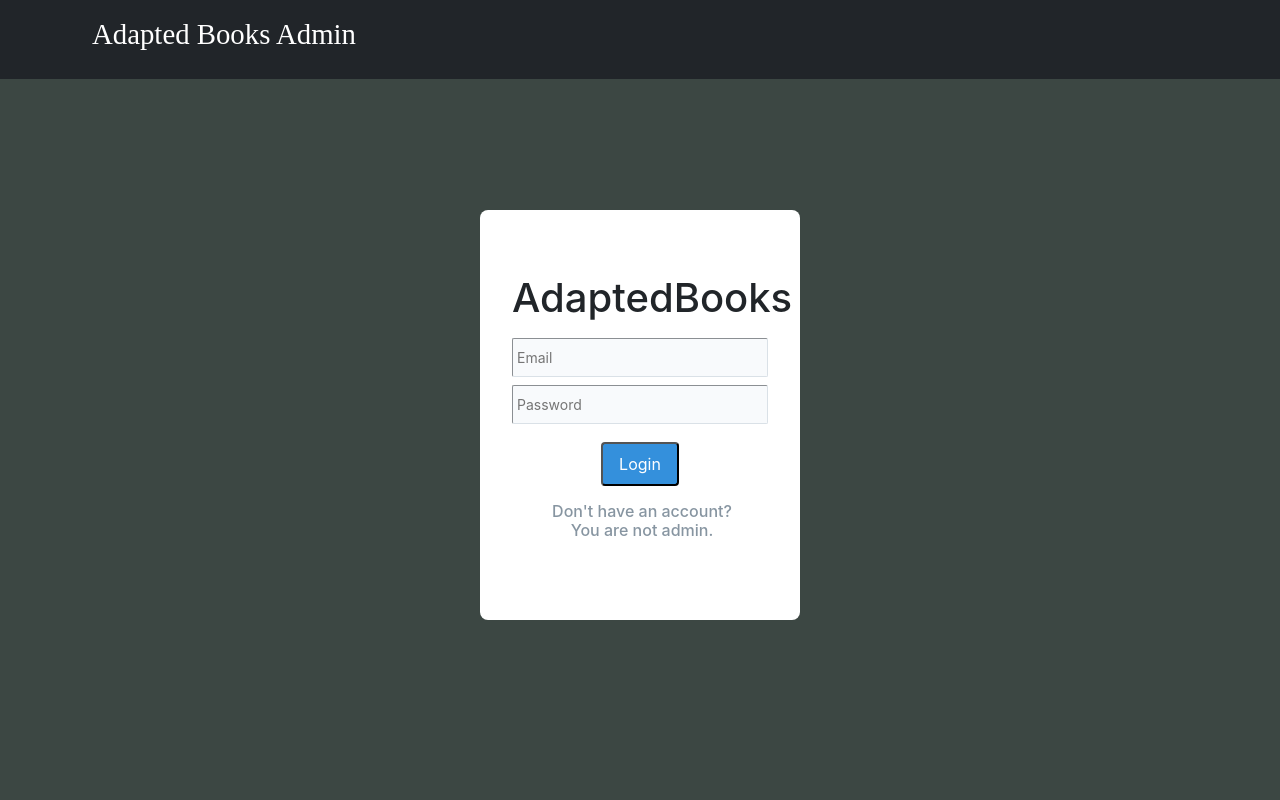
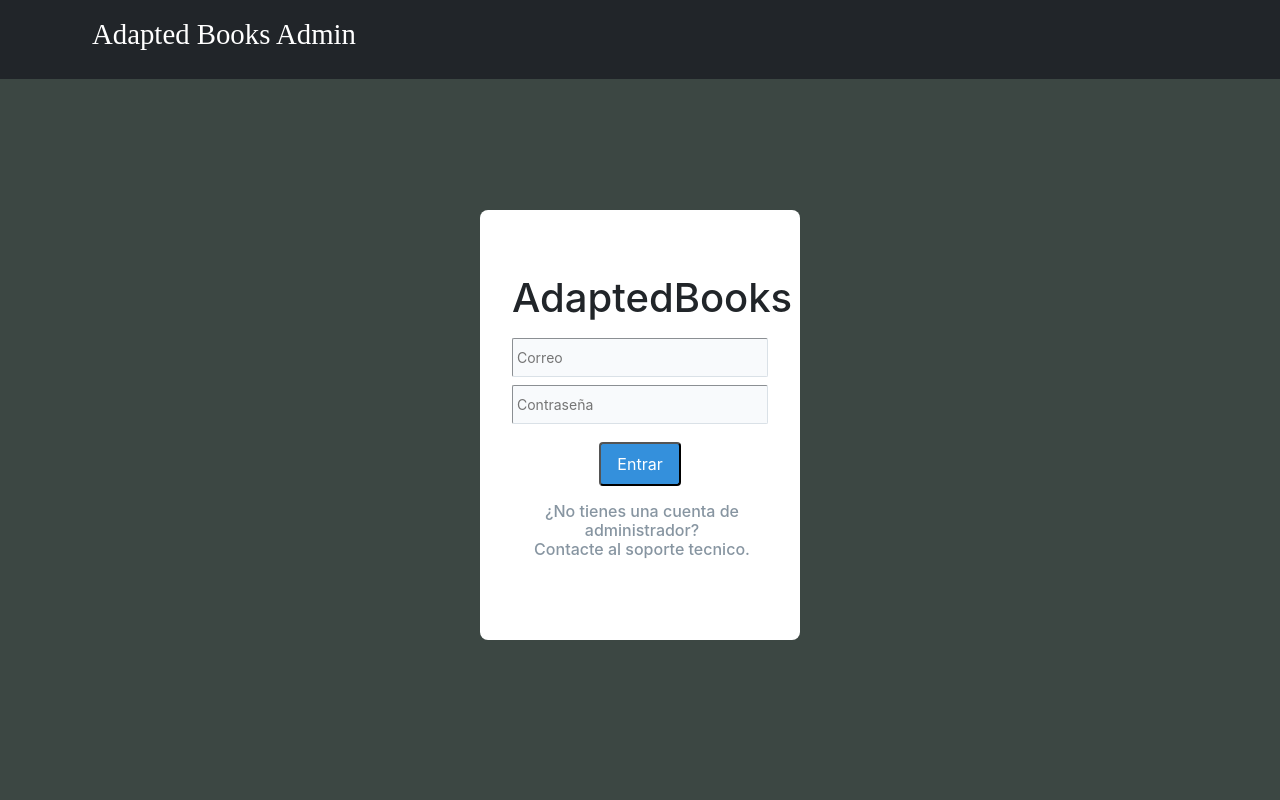
Before and after one commit to LucasMattera/Adapted-Books, a React (Create React App) app in the folder web/adbooksweb-app/: page /admin/login in a window 1280 px wide. Shown: the top 800 px of the page. Built offline with nearby package versions, Linux system fonts and the light colour scheme.

Commit message:
cambiado todo a espaniol en la pagina

```diff
--- a/web/adbooksweb-app/src/components/Admin/Admin.jsx
+++ b/web/adbooksweb-app/src/components/Admin/Admin.jsx
@@ -57,7 +57,7 @@ function Admin() {
                     onChange={e => setSearch(e.target.value)}
                     id="myInput"
                     type="text"
-                    placeholder="Search by title.."
+                    placeholder="Buscar por titulo.."
                 />
                 <button
                     type="button"
--- a/web/adbooksweb-app/src/components/Admin/AdminHomeButton.jsx
+++ b/web/adbooksweb-app/src/components/Admin/AdminHomeButton.jsx
@@ -17,7 +17,7 @@ function AdminHomeButton(){
                 aria-current="page"
                 onClick={e=> goAdminHome(e)}
             >
-                Home
+                Inicio
             </a>
         </div>
     );
--- a/web/adbooksweb-app/src/components/Admin/AdminLogOutButton.jsx
+++ b/web/adbooksweb-app/src/components/Admin/AdminLogOutButton.jsx
@@ -18,7 +18,7 @@ function AdminLogOutButtom(){
                 type="submit"
                 onClick={logout}
             >
-                Log out
+                Salir
             </button>
         </div>
     );
--- a/web/adbooksweb-app/src/components/Login/LoginAdmin.jsx
+++ b/web/adbooksweb-app/src/components/Login/LoginAdmin.jsx
@@ -28,7 +28,7 @@ export default function LoginAdmin() {
             history.push("/admin")
         }
         else {
-            setError("email or Password do not match!")
+            setError("Datos incorrectos")
         }
     }
 
@@ -55,7 +55,7 @@ export default function LoginAdmin() {
                         <input
                             type="email"
                             name="email"
-                            placeholder="Email"
+                            placeholder="Correo"
                             className="Form__field"
                             required
                             onChange={handleInputChange}
@@ -65,7 +65,7 @@ export default function LoginAdmin() {
                         <input
                             type="password"
                             name="password"
-                            placeholder="Password"
+                            placeholder="Contraseña"
                             className="Form__field"
                             required
                             onChange={handleInputChange}
@@ -76,13 +76,13 @@ export default function LoginAdmin() {
                             {error}
                         </div>
                         <button type="submit" className="Form__submit" data-test="login">
-                            Login
+                            Entrar
                         </button>
 
                         <p className="FormContainer__info">
-                            <h1 className="hForm">Don't have an account?
+                            <h1 className="hForm">¿No tienes una cuenta de administrador?
                                 <br></br>
-                                You are not admin.
+                                Contacte al soporte tecnico.
                             </h1>
                         </p>
                     </form>
--- a/web/adbooksweb-app/src/components/Navbar.js
+++ b/web/adbooksweb-app/src/components/Navbar.js
@@ -15,7 +15,7 @@ const Navbar = () => {
             <nav class="navbar navbar-dark bg-dark">
                 <div class="container-fluid">
                     <a class="navbar-brand">Adapted Books</a>
-                    <button type="submit" className="btn btn-outline-success" onClick={goHome}>Home</button>
+                    <button type="submit" className="btn btn-outline-success" onClick={goHome}>Inicio</button>
                     <form class="d-flex">
                     <BookSearch />
                     </form>
--- a/web/adbooksweb-app/src/components/Search/BookForm.jsx
+++ b/web/adbooksweb-app/src/components/Search/BookForm.jsx
@@ -30,7 +30,7 @@ const BookForm = ({ handleSearch }) => {
                     value={search}
                 />
                 <button class="btn btn-outline-success buttom-search" onClick={handleSubmit}>
-                   Search</button>
+                   Buscar</button>
             </form>
         </div>
     );
--- a/web/adbooksweb-app/src/styles/Navbar.css
+++ b/web/adbooksweb-app/src/styles/Navbar.css
@@ -25,3 +25,7 @@
 .h1{
     font-size: 40px;
 }
+
+.buttom-search{
+    margin-top: 1%;
+}
```
